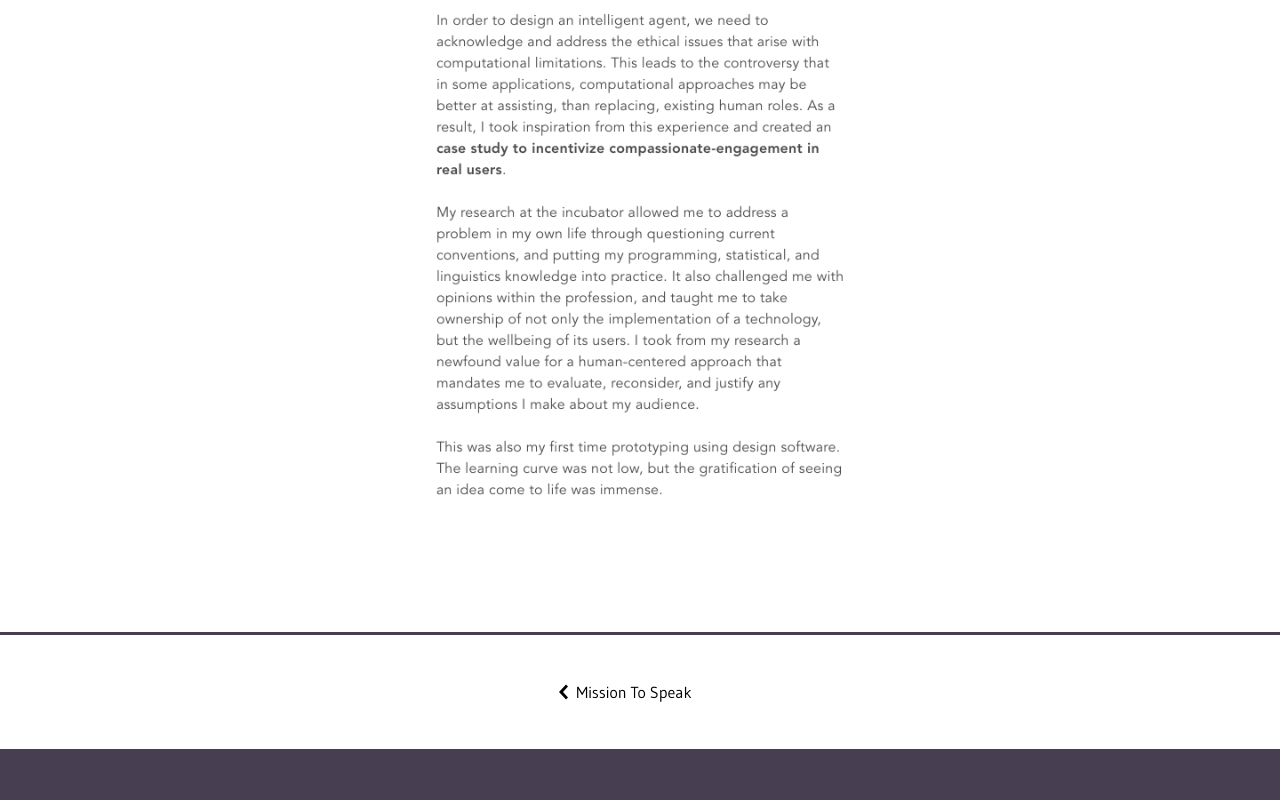
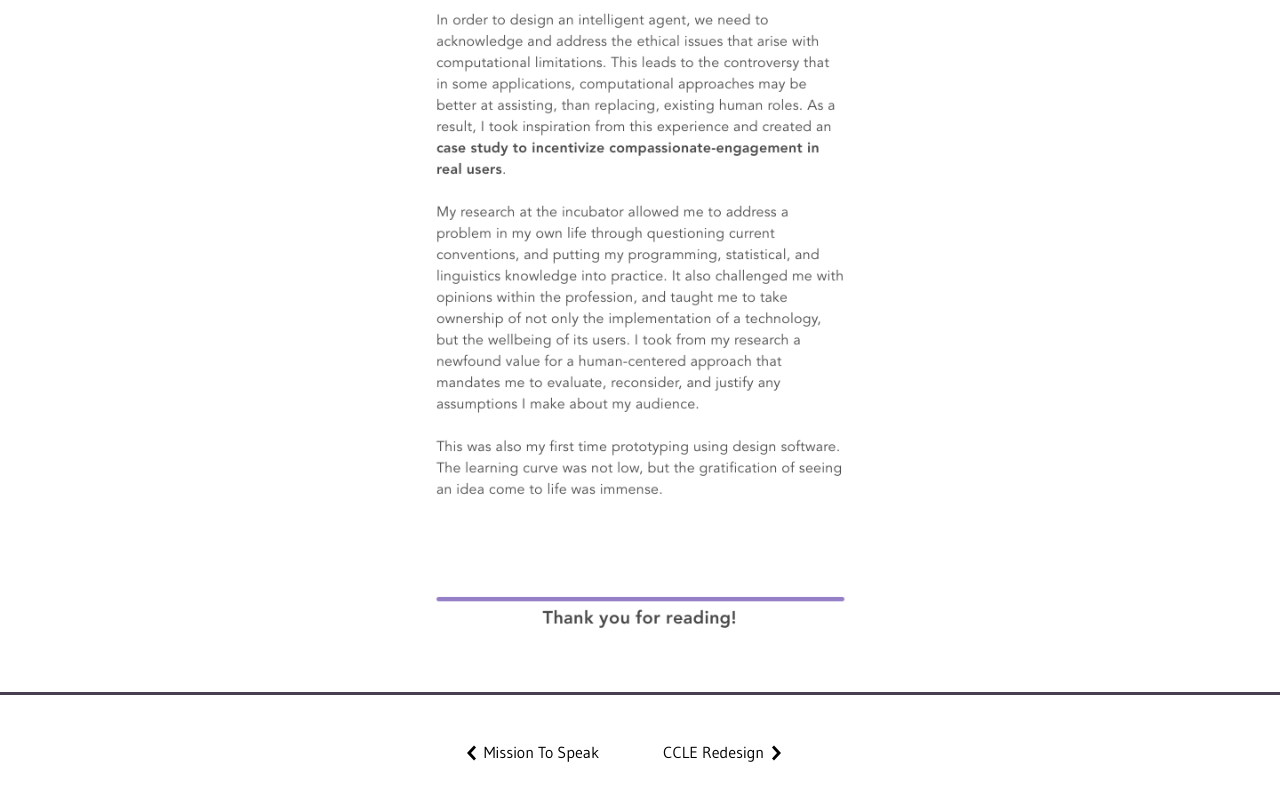
Before and after one commit to wandiliu/portfolio, a plain HTML site: page iri.html in a window 1280 px wide. Shown: the part 6826-7626 px from the top of the page. Before the commit the page ends 7575 px from the top, so only its background shows below. Drawn offline with nearby package versions, Linux system fonts and the light colour scheme.

Commit message:
Add files via upload

```diff
--- a/iri.html
+++ b/iri.html
@@ -22,7 +22,7 @@
           <a class="  f7-ns dib mr3 mr4-ns dim white " href="ff.html"  >Forest Forest</a>
           <a class="  f7-ns dib mr3 mr4-ns dim white"href="mts.html">Mission to Speak</a>
           <a class="  f7-ns dib mr3 mr4-ns dim white"href="iri.html">IRI Research</a>
-          <a class=" f7-ns dib mr3 mr4-ns dim white"href="iri.html">CCLE Redesign</a>
+          <a class=" f7-ns dib mr3 mr4-ns dim white"href="ccle.html">CCLE Redesign</a>
 
         </div>
         </div>
@@ -31,7 +31,7 @@
       </div>
     </nav>
   </div>
-  <img src="iri_cs-min.png" id="cs" style='width:100%' alt="Wandi Liu, Designer">
+  <img src="iri-min.png" id="cs" style='width:100%' alt="Wandi Liu, Designer">
   <div class="flex items-center justify-center pa4 bg-white">
   <a href="mts.html" class="f5 no-underline black bg-animate hover-bg-light-green hover-black inline-flex items-center pa3  border-box mr4">
       <svg class="w1" data-icon="chevronLeft" viewBox="0 0 32 32" style="fill:currentcolor">
@@ -40,13 +40,13 @@
       </svg>
     <span class="pl1">Mission To Speak</span>
   </a>
-  <!-- <a href="writing.html" class="f5 no-underline black bg-animate hover-bg-light-green hover-black inline-flex items-center pa3  border-box mr4">
-    <span class="pr1">Writing</span>
+  <a href="ccle.html" class="f5 no-underline black bg-animate hover-bg-light-green hover-black inline-flex items-center pa3  border-box mr4">
+    <span class="pr1">CCLE Redesign</span>
     <svg class="w1" data-icon="chevronRight" viewBox="0 0 32 32" style="fill:currentcolor">
       <title>chevronRight icon</title>
       <path d="M12 1 L26 16 L12 31 L8 27 L18 16 L8 5 z"></path>
     </svg>
-  </a> -->
+  </a>
 </div>
 </body>
 </html>
```
Also changed, not shown: mts.html (+2 -2 lines), iri-min.png (added), mts-min.png (added).
